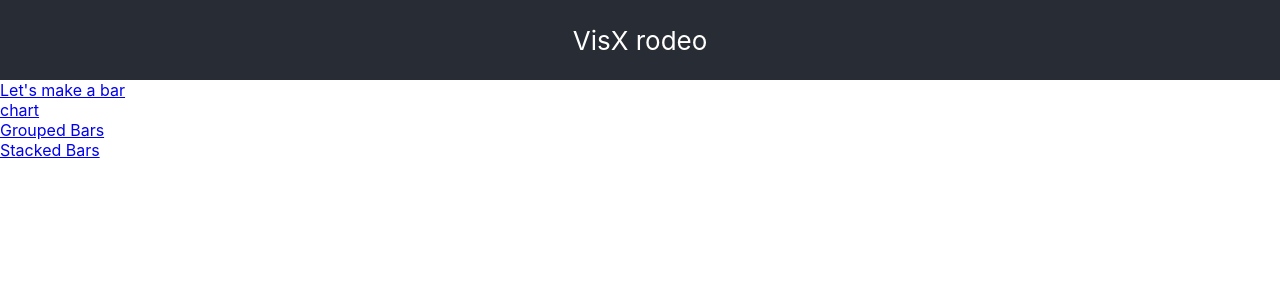
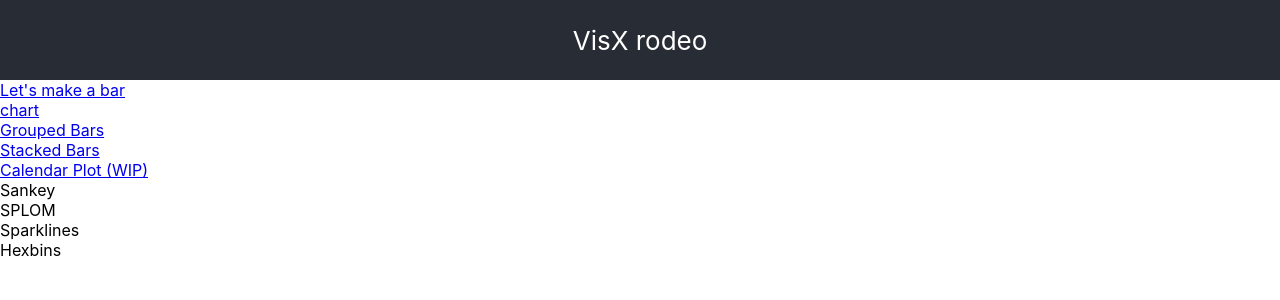
Before and after one commit to kdivringi/visx-rodeo, a React (Vite) app: page / in a window 1280 px wide. Shown: the top 300 px of the page. Built offline with nearby package versions, Linux system fonts and the light colour scheme.

Commit message:
Getting ready for github

```diff
--- a/index.html
+++ b/index.html
@@ -4,7 +4,7 @@
     <meta charset="UTF-8" />
     <link rel="icon" type="image/svg+xml" href="src/favicon.svg" />
     <meta name="viewport" content="width=device-width, initial-scale=1.0" />
-    <title>Vite App</title>
+    <title>Visx Rodeo</title>
   </head>
   <body>
     <div id="root"></div>
--- a/package.json
+++ b/package.json
@@ -8,6 +8,7 @@
   },
   "dependencies": {
     "@visx/visx": "^1.7.0",
+    "date-fns": "^2.19.0",
     "react": "^17.0.0",
     "react-dom": "^17.0.0",
     "react-spring": "^8.0.27"
--- a/src/App.tsx
+++ b/src/App.tsx
@@ -2,7 +2,8 @@ import React, { useState, useEffect, useRef } from 'react'
 import './App.css'
 import SimpleBar from './SimpleBar';
 import { BarGrouped, BarStacked } from './SimpleBarGroup'
-import { withParentSize, ParentSize } from '@visx/responsive';
+import CalendarPlot from './CalendarPlot';
+import {  ParentSize } from '@visx/responsive';
 
 interface IChartEntry {
   name: string;
@@ -13,7 +14,8 @@ interface IChartEntry {
 const CHARTS: IChartEntry[] = [
   { name: "Let's make a bar chart", component: SimpleBar, key: 'xyBar' },
   { name: "Grouped Bars", component: BarGrouped, key: 'groupBar' },
-  { name: "Stacked Bars", component: BarStacked, key: 'stackBar' }
+  { name: "Stacked Bars", component: BarStacked, key: 'stackBar' },
+  { name: "Calendar Plot (WIP)", component: CalendarPlot, key: 'calendar'}
 ]
 
 function App() {
@@ -21,9 +23,13 @@ function App() {
   const selectedChart = CHARTS.find(c => c.key === chart);
 
   useEffect(()=> {
-    if (window.location.hash) {
-      setChart(window.location.hash.slice(1))
+    function listenHash() {
+      if (window.location.hash) {
+        setChart(window.location.hash.slice(1))
+      }
     }
+    window.addEventListener('hashchange', listenHash);
+    return () => window.removeEventListener('hashchange', listenHash)
   }, [])
 
   return (
@@ -33,6 +39,10 @@ function App() {
       </header>
       <nav className="App-nav">
         {CHARTS.map(({ name, key }) => (<a className="Chart-link" key={key} href={`#${key}`} onClick={() => setChart(key)}>{name}</a>))}
+        <div>Sankey</div>
+        <div>SPLOM</div>
+        <div>Sparklines</div>
+        <div>Hexbins</div>
       </nav>
       <article className="App-content">{selectedChart && (
         <ParentSize>
--- /dev/null
+++ b/src/CalendarPlot.tsx
@@ -0,0 +1,8 @@
+import { eachWeekOfInterval } from 'date-fns'
+import React from 'react';
+
+const [minDate, maxDate] = [new Date(2021, 1, 7), new Date(2021, 2, 27)]
+
+export default function CalendarPlot({ width, height }: { width: number, height: number }) {
+    return <div style={{ width, height }}>{JSON.stringify(eachWeekOfInterval({ start: minDate, end: maxDate }), undefined, 2)}</div>
+}
```
Also changed, not shown: 2 other files (tests, documents, lock files or other folders).
